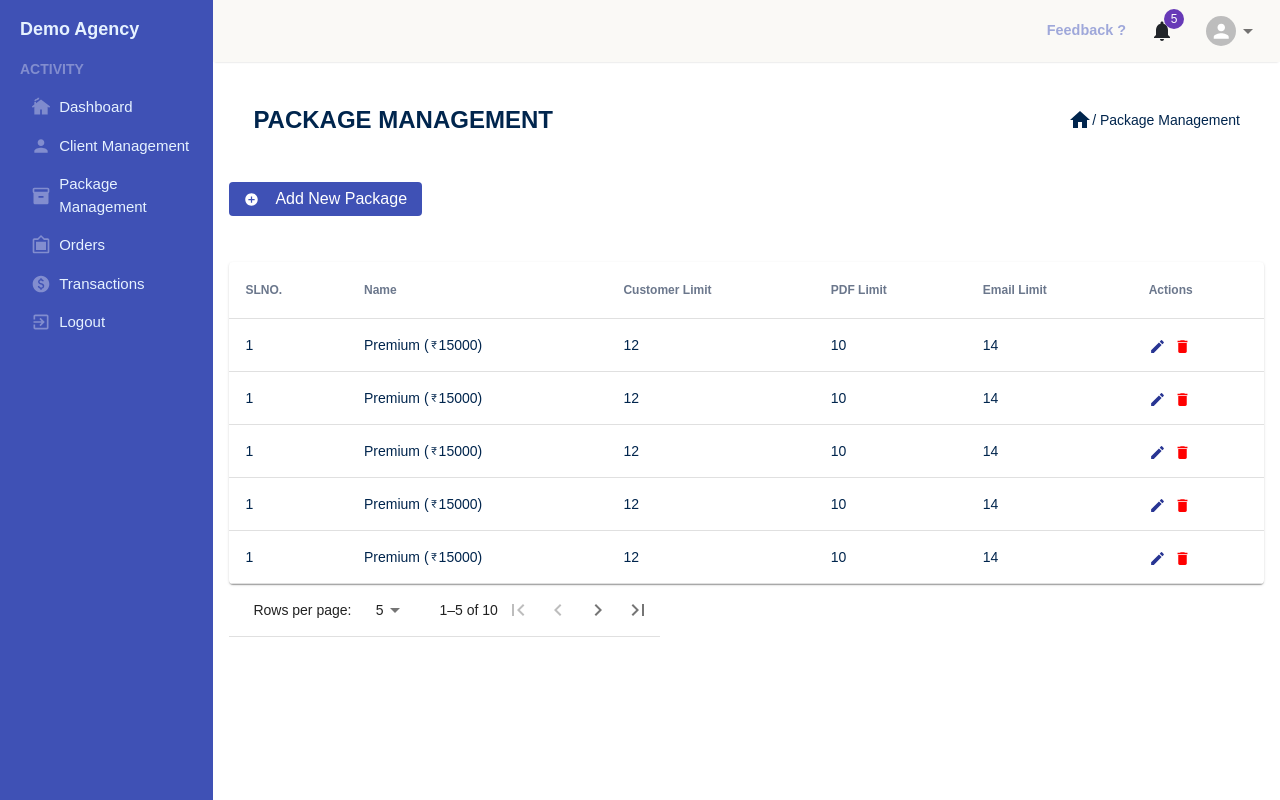
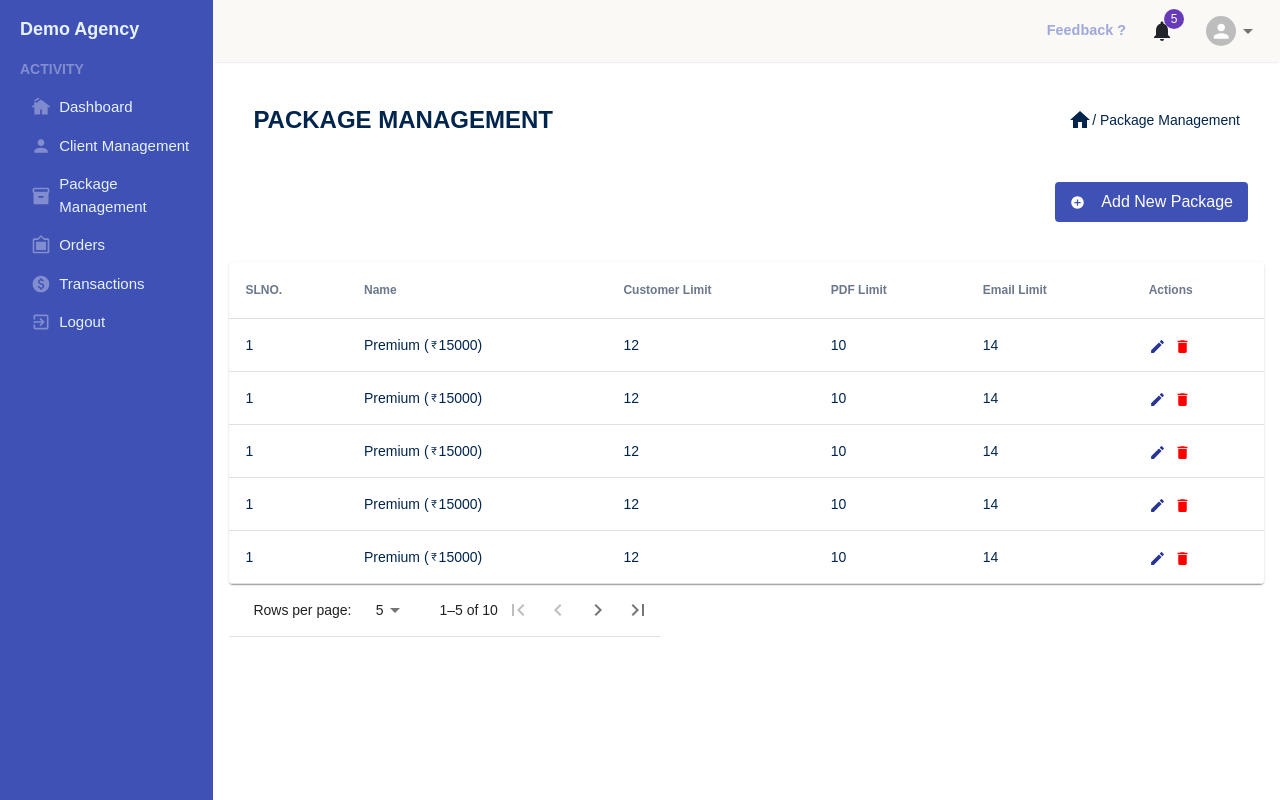
Before and after one commit to 9944098125/tax_receipt, a React (Create React App) app: page /packageManagement in a window 1280 px wide. Built offline with nearby package versions, Linux system fonts and the light colour scheme.

Commit message:
package btn changed

```diff
--- a/src/App.css
+++ b/src/App.css
@@ -200,6 +200,7 @@
   border: none;
   border-radius: 4px;
   padding: 5px 15px 5px 15px;
+  height: 40px;
 }
 
 .packageBtn:hover {
--- a/src/Pages/PackageManagement/index.js
+++ b/src/Pages/PackageManagement/index.js
@@ -41,7 +41,15 @@ function PackageManagement() {
         </Box>
       </Box>
       {/* don't touch this box, don't put anything else except package button in this box */}
-      <Box sx={{ height: "100px" }}>
+      <Box
+        sx={{
+          height: "100px",
+          display: "flex",
+          justifyContent: "flex-end",
+          pr: 2,
+          pb: 2,
+        }}
+      >
         <button onClick={openShowModal} className="packageBtn">
           <AddCircleIcon sx={{ mr: 2, height: "15px", width: "15px" }} />
           Add New Package
```
